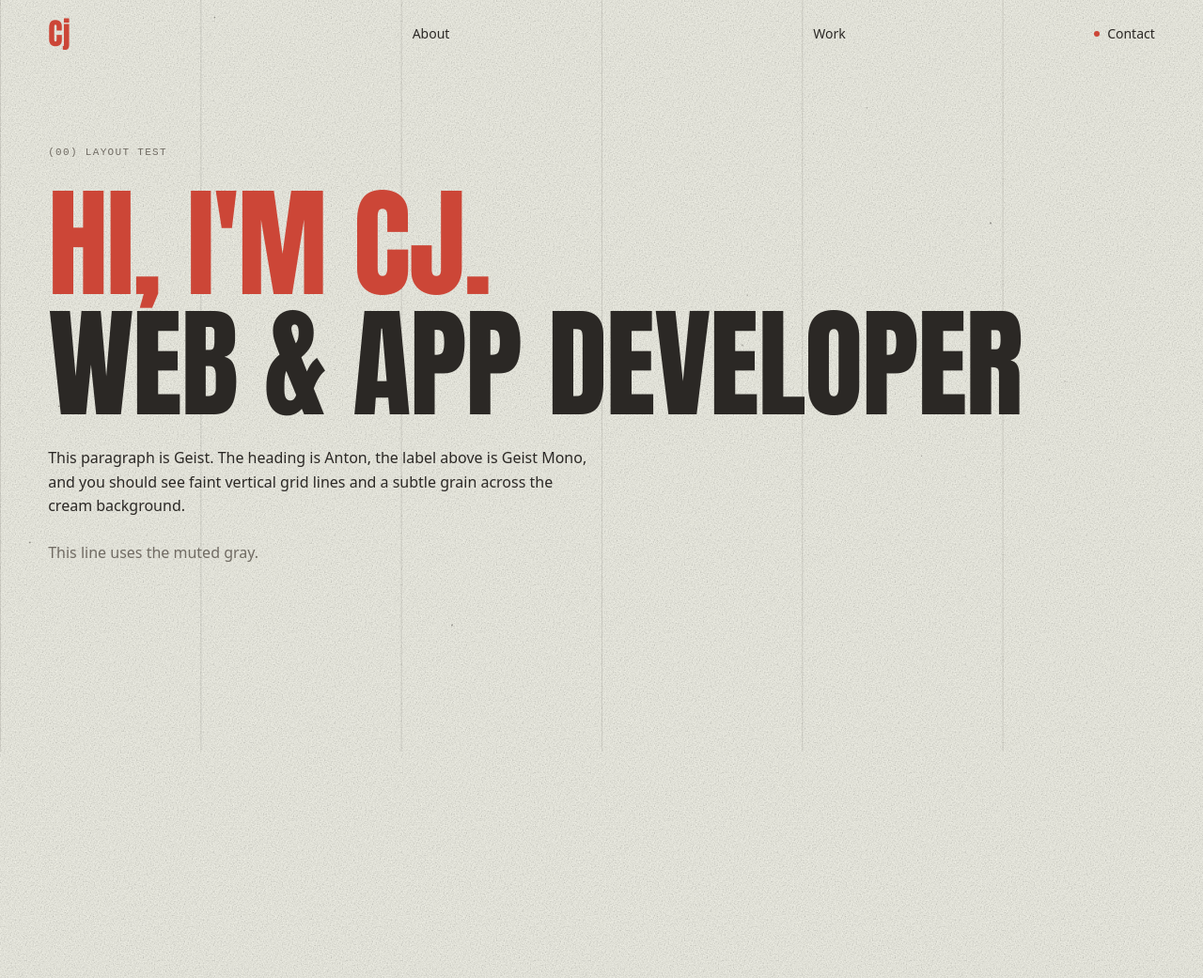
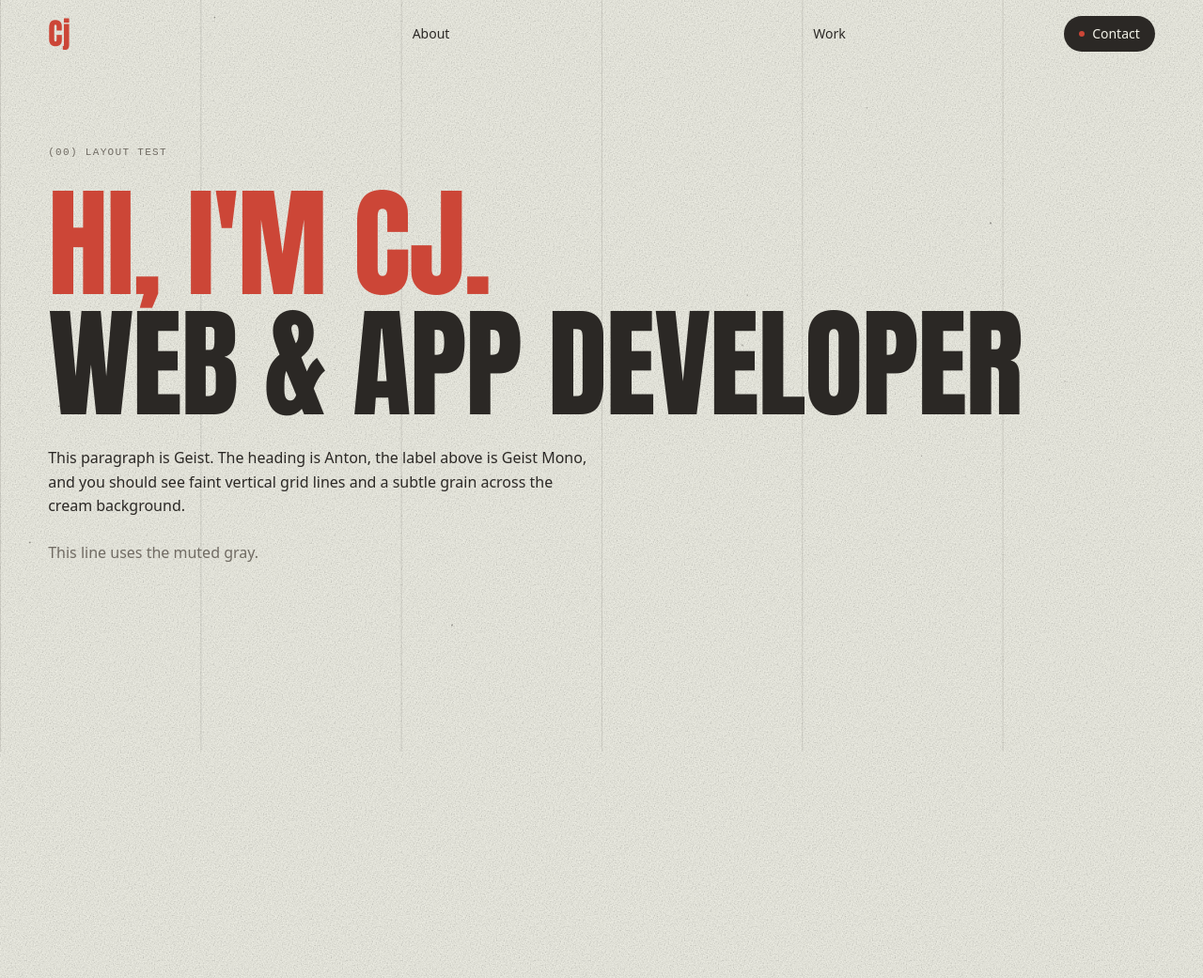
Before and after one commit to cassandrajessica/portfolio-site, an Astro site: page / in a window 1280 px wide. Shown: the top 1041 px of the page at 94% size. Built offline with nearby package versions, Linux system fonts and the light colour scheme; Astro itself is replaced by a stand-in of ours.

Commit message:
Style Contact as a rounded charcoal tab

```diff
--- a/src/components/Nav.astro
+++ b/src/components/Nav.astro
@@ -168,7 +168,7 @@ const links = [
   .nav-contact {
     grid-column: -2 / -1; /* the last column */
     justify-self: end;
-    padding-right: var(--gutter);
+    margin-right: var(--gutter); /* space from the screen edge, outside the pill */
   }
 
   /* Underline that slides in from the left on hover.
@@ -198,6 +198,37 @@ const links = [
   .nav-link:hover .nav-link-text::after,
   .nav-link:focus-visible .nav-link-text::after {
     transform: scaleX(1);
+  }
+
+  /* ---------- Contact tab ----------
+     A rounded charcoal pill with cream text and the pulsing dot inside.
+     On hover it turns brick red, and the dot switches to cream so it
+     stays visible against the red. No sliding underline inside the pill. */
+  .nav-contact {
+    padding: var(--space-2) var(--space-4);
+    background: var(--color-ink);
+    color: var(--color-bg);
+    border-radius: var(--radius-pill);
+    transition:
+      background-color var(--duration-fast) var(--ease-out),
+      color var(--duration-fast) var(--ease-out);
+  }
+
+  .nav-contact:hover,
+  .nav-contact:focus-visible {
+    background: var(--color-accent);
+    color: var(--color-bg);
+  }
+
+  .nav-contact .nav-link-text::after {
+    display: none;
+  }
+
+  .nav-contact:hover .pulse-dot,
+  .nav-contact:hover .pulse-dot::after,
+  .nav-contact:focus-visible .pulse-dot,
+  .nav-contact:focus-visible .pulse-dot::after {
+    background: var(--color-bg);
   }
 
   /* ---------- Pulsing dot ----------
```
